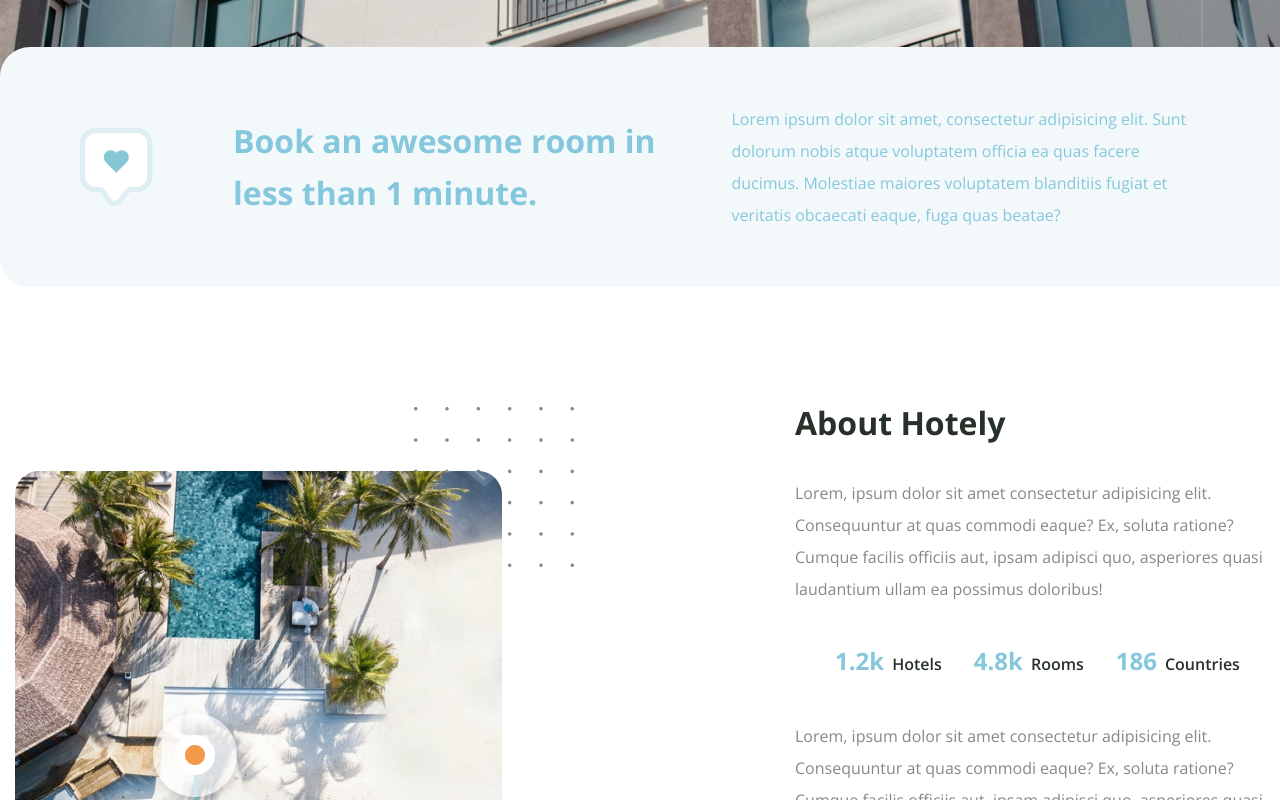
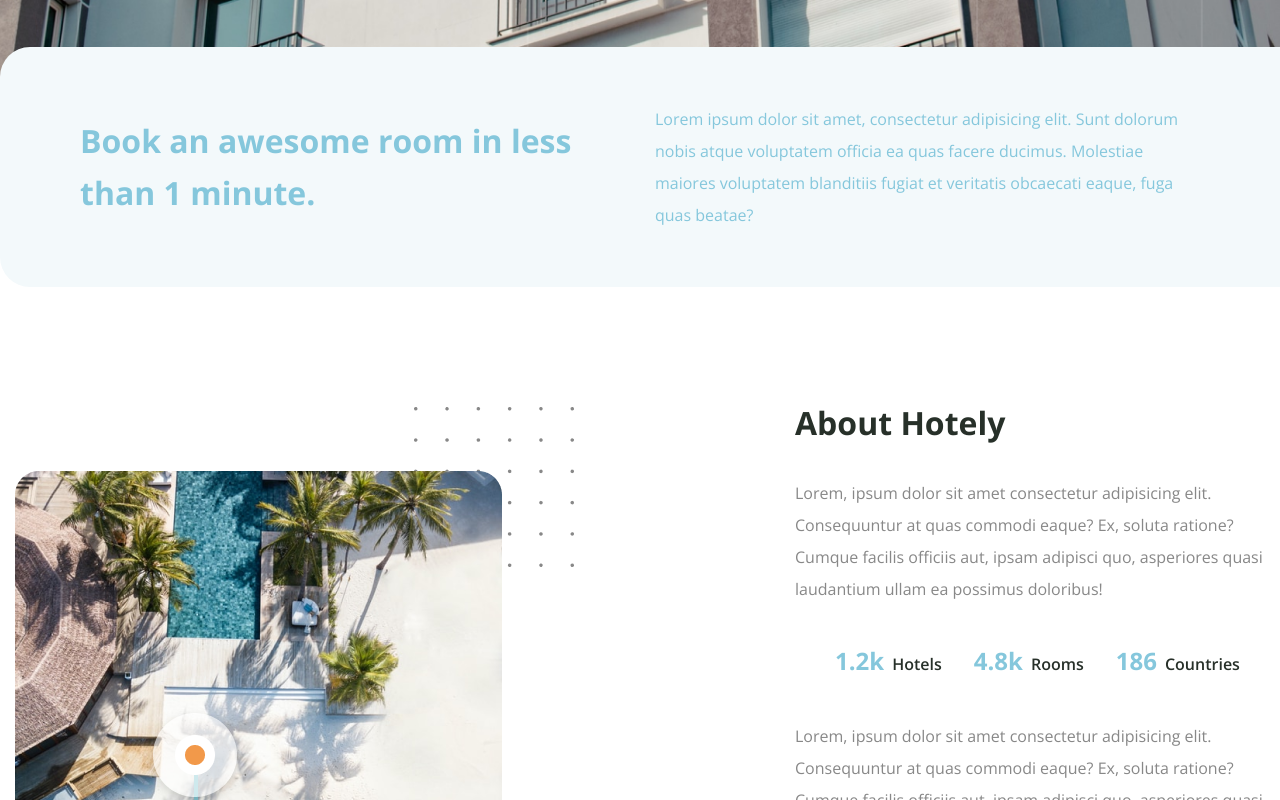
Before and after one commit to AloeThron/project-hotel-web-1, a Next.js app: page / in a window 1280 px wide. Shown: the part 920-1720 px from the top of the page. Built offline with nearby package versions, Linux system fonts and the light colour scheme.

Commit message:
fix file

```diff
--- a/components/featured.jsx
+++ b/components/featured.jsx
@@ -17,13 +17,13 @@ export default function Featured() {
       className="bg-soft_green-secondary xl:h-[240px] max-w-[1305px] ml-auto xl:-top-[120px] relative rounded-tl-[30px] rounded-bl-[30px] px-[80px] py-[60px]"
     >
       <div className="flex flex-col xl:flex-row items-center h-full gap-x-[30px] text-center xl:text-left">
-        <Image
+        {/* <Image
           src={"/Featured/icon.svg"}
           width={73}
           height={84}
           alt=""
           className="xl:mr-[50px]"
-        />
+        /> */}
         <h2 className="h2 flex-1 text-soft_green leading-relaxed">
           Book an awesome room in less than 1 minute.
         </h2>
--- a/components/testimonial.jsx
+++ b/components/testimonial.jsx
@@ -35,7 +35,7 @@ export default function Testimonial() {
       initial="hidden"
       whileInView={"show"}
       viewport={{ one: false, amount: 0 }}
-      className="bg-soft_green xl:h-[880px]"
+      className="bg-soft_green xl:h-[880px] mt-24"
     >
       <motion.div
         variants={fadeIn("up", 0.4)}
```
